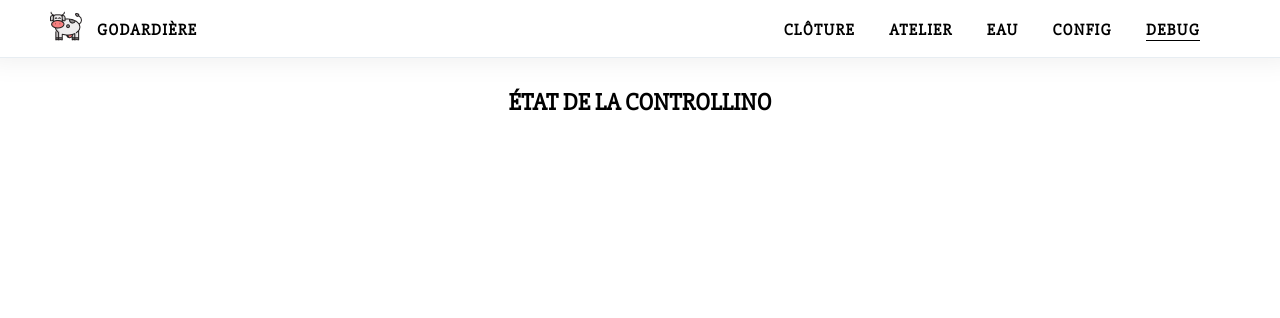
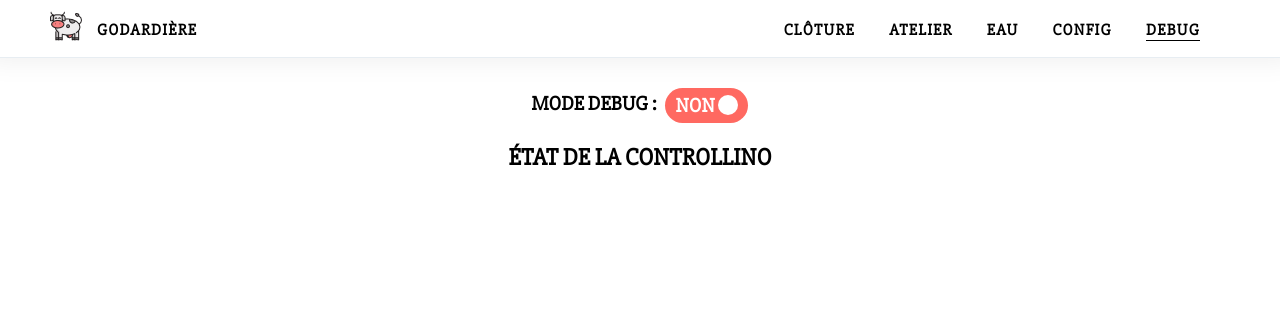
Before and after one commit to tartopum/atelier, a Flask app: template atelier/templates/debug.html in a window 1280 px wide. Shown: the top 318 px of the page. Run offline with Flask 2, Linux system fonts and the light colour scheme; the template is opened without the code that fills it, so the values that code supplies are empty.

Commit message:
Add debug mode

```diff
--- a/atelier/config.py
+++ b/atelier/config.py
@@ -159,6 +159,7 @@ schema.add_parameter("server", "sms_credentials", {
     }
 })
 schema.add_int("server", "debug", min=0, max=1)
+schema.add_int("server", "debug_period", min=1, max=86400)
 schema.add_int("server", "max_alert_day_old", min=1, max=365)
 
 schema.add_section("arduino", "Arduino")
--- a/atelier/templates/debug.html
+++ b/atelier/templates/debug.html
@@ -3,6 +3,26 @@
 {% block title %}Debug - {% endblock %}
 
 {% block content %}
+
+<div class="switch-wrapper">
+<span class="switch-label">Mode Debug :</span>
+{% if debug %}
+    <a href="{{ url_for('set_debug_route', on=0) }}" class="">
+        <div class="switch on">
+            <span class="btn"></span>
+            <span class="text">oui</span>
+        </div>
+    </a>
+{% else %}
+    <a href="{{ url_for('set_debug_route', on=1) }}" class="">
+        <div class="switch off">
+            <span class="text">non</span>
+            <span class="btn"></span>
+        </div>
+    </a>
+{% endif %}
+</div>
+
 <h2>État de la Controllino</h2>
 
 <div id="controllino">
--- a/config.json
+++ b/config.json
@@ -5,6 +5,7 @@
     "db_path": "db.sqlite3",
     "db_backup_paths": [],
     "debug": 0,
+    "debug_period": 10,
     "http_credentials": [
       "test",
       "test"
```
Also changed, not shown: atelier/__init__.py (+13 -2 lines), atelier/scheduler.py (+23 -5 lines), server.py (+12 -0 lines).
